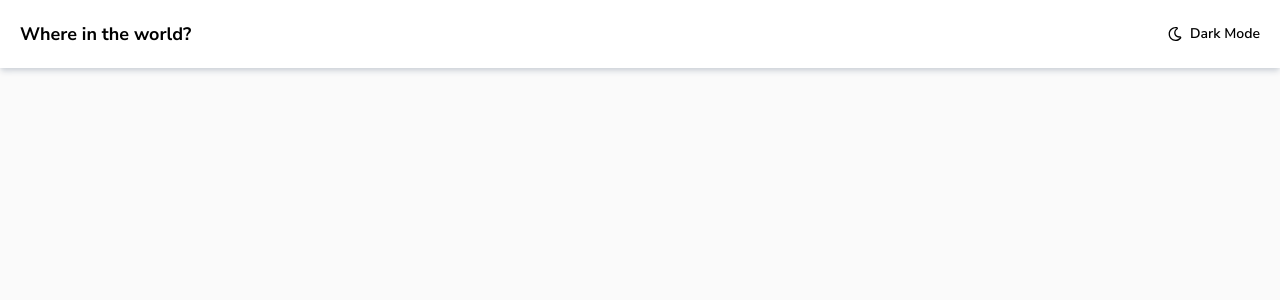
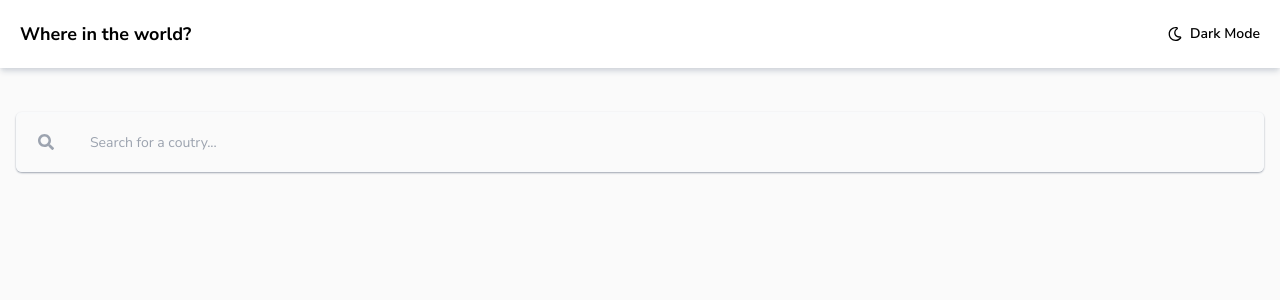
Before and after one commit to Diego2Drm/rest-countries-api-with-color-theme-switcher, a React (Vite) app: page / in a window 1280 px wide. Shown: the top 300 px of the page. Built offline with nearby package versions, Linux system fonts and the light colour scheme.

Commit message:
InputSearch

```diff
--- a/index.html
+++ b/index.html
@@ -14,7 +14,7 @@
   <title>Rest Countries API</title>
 </head>
 
-<body class="font-Nunito bg-Very-Light-Gray">
+<body class="font-Nunito bg-Very-Light-Gray p-4">
   <div id="root"></div>
   <script type="module" src="/src/main.tsx"></script>
 </body>
--- a/src/App.tsx
+++ b/src/App.tsx
@@ -1,10 +1,12 @@
 import { Header } from "./components/Header"
+import { InputSerach } from "./components/InputSearch"
 
 function App() {
 
   return (
     <>
     <Header />
+    <InputSerach />
     </>
   )
 }
--- a/src/components/Header/index.tsx
+++ b/src/components/Header/index.tsx
@@ -2,7 +2,7 @@ import { FaRegMoon } from "react-icons/fa";
 
 const Header = () => {
   return (
-    <header className="bg-white p-5 shadow-md shadow-gray-300 flex justify-between items-center">
+    <header className="bg-white p-5 shadow-md shadow-gray-300 flex justify-between items-center fixed w-full top-0 left-0">
       <p className="text-lg font-bold">Where in the world?</p>
       <p className="flex items-center gap-2 text-sm font-semibold">
         <FaRegMoon />
--- /dev/null
+++ b/src/components/InputSearch/index.tsx
@@ -0,0 +1,20 @@
+import React from 'react';
+import { FaSearch } from "react-icons/fa";
+
+
+const InputSerach: React.FC = () => {
+  return (
+    <section className='w-full mt-24 shadow-sm shadow-gray-400 border-2 border-gray-50 rounded-md p-4 pl-16 relative'>
+      <form action="">
+        <span className='absolute top-5 left-5 w-5 h-5 text-gray-400'>
+          <FaSearch />
+        </span>
+        <input type="text" placeholder='Search for a coutry...'
+        className='w-full bg-transparent focus:outline-none pl-2 placeholder:text-gray-400 placeholder:text-sm'
+        />
+      </form>
+    </section>
+  );
+}
+
+export { InputSerach };
```
